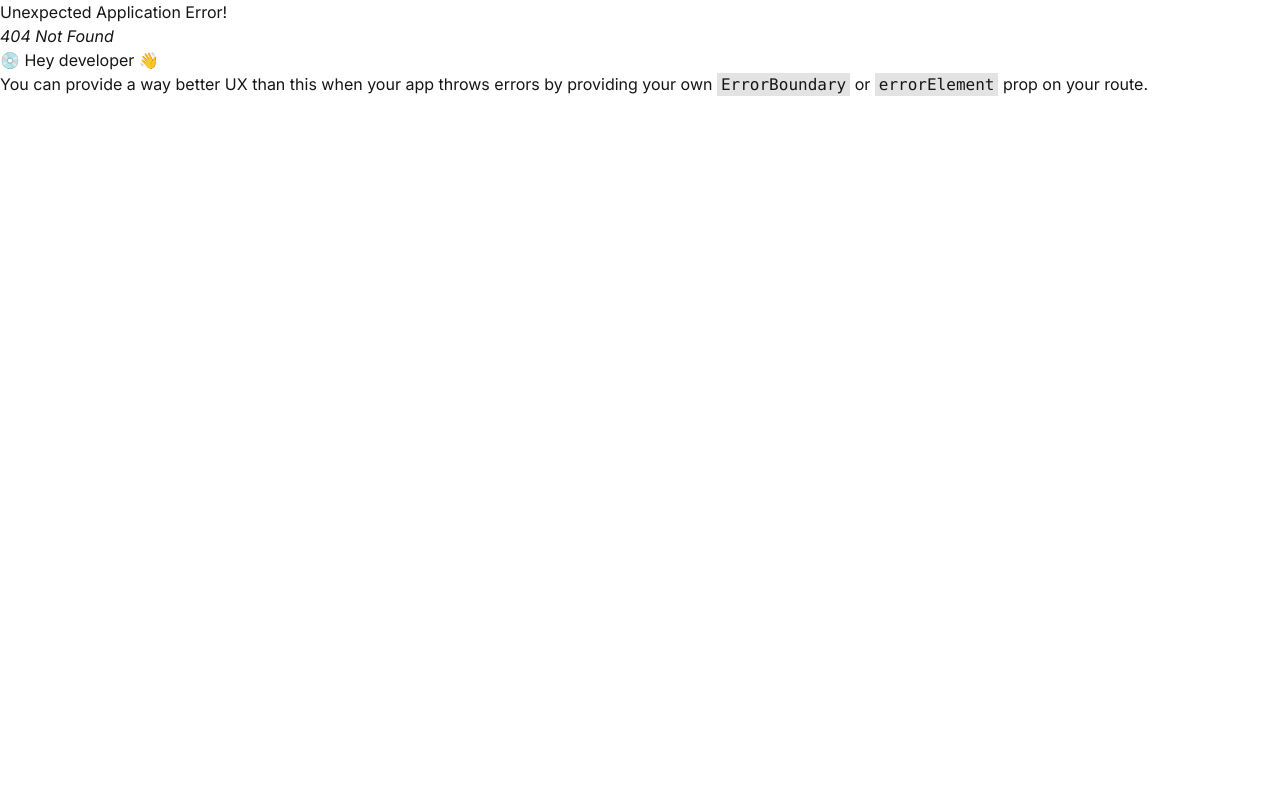
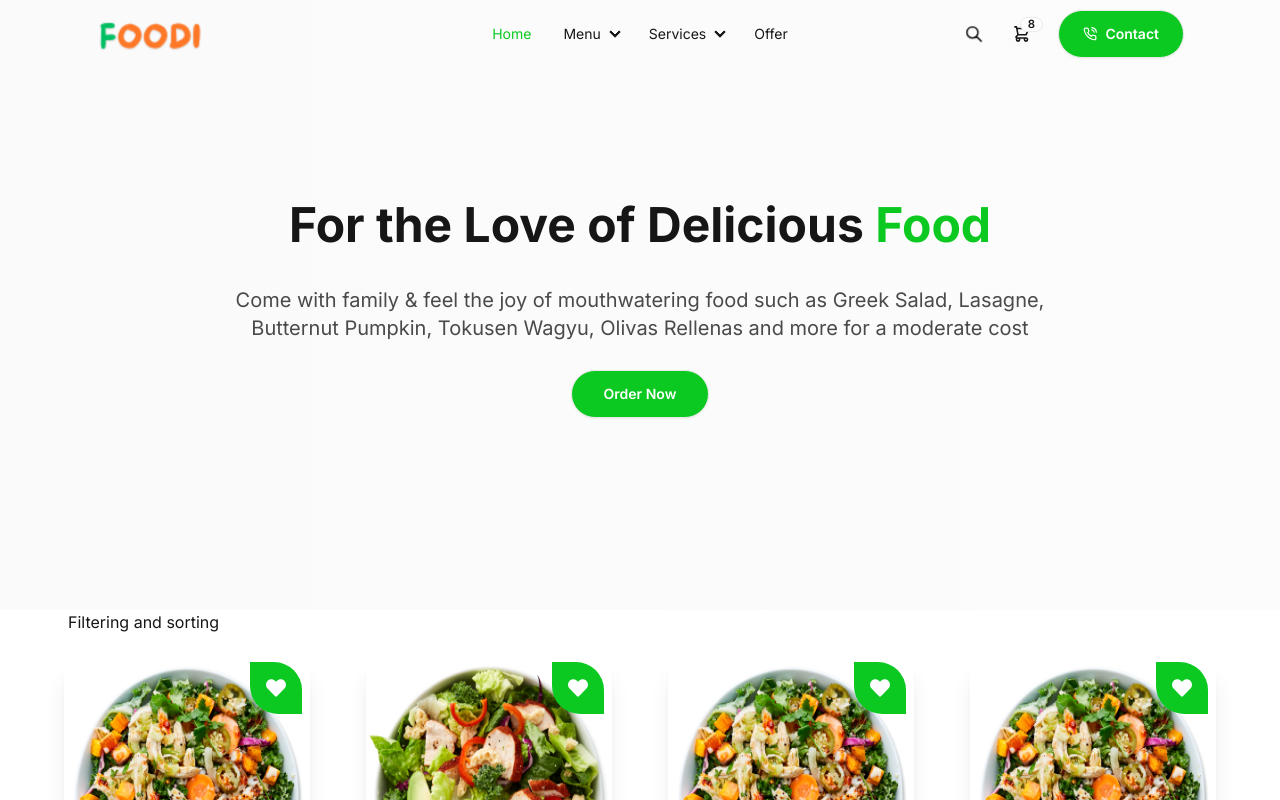
Before and after one commit to Madhushan13/my-mern-project, a React (Vite) app in the folder myfoody-client/: page /menu in a window 1280 px wide. Before the commit this address had no page. Shown: the top 800 px of the page. Built offline with nearby package versions, Linux system fonts and the light colour scheme.

Commit message:
updated Menu sections

```diff
--- a/myfoody-client/src/components/Cards.jsx
+++ b/myfoody-client/src/components/Cards.jsx
@@ -10,7 +10,7 @@
   };
 
   return (
-    <div className="card card-compact bg-base-100 w-96 shadow-xl">
+    <div className="card shadow-xl relative mx-5 md:my-5">
       <div
         className={`rating gap-1 absolute right-2 top-2 p-4 heartStar bg-green ${
           isHeartFilled ? "text-rose-500" : "text-white"
--- a/myfoody-client/src/components/Navbar.jsx
+++ b/myfoody-client/src/components/Navbar.jsx
@@ -22,14 +22,16 @@
   const navItems = (
     <>
       <li>
-        <a href="/">Home</a>
+        <a className="text-green" href="/">
+          Home
+        </a>
       </li>
       <li tabIndex={0}>
         <details>
           <summary>Menu</summary>
           <ul className="p-2">
             <li>
-              <a>All</a>
+              <a href="/menu">All</a>
             </li>
             <li>
               <a>Salad</a>
--- a/myfoody-client/src/layout/Main.jsx
+++ b/myfoody-client/src/layout/Main.jsx
@@ -8,7 +8,9 @@
   return (
     <div>
       <Navbar />
-      <Outlet />
+      <div className="min-h-screen">
+        <Outlet />
+      </div>
       <Footer />
     </div>
   );
--- /dev/null
+++ b/myfoody-client/src/pages/shop/Menu.jsx
@@ -0,0 +1,114 @@
+import React, { useEffect, useState } from "react";
+import Cards from "../../components/Cards";
+
+const Menu = () => {
+  const [menu, setMenu] = useState([]);
+  const [filteredItems, setFilteredItems] = useState([]);
+  const [selectedCategory, setSelectedCategory] = useState("all");
+  const [sortOption, setSortOption] = useState("default");
+
+  //Loading Data
+  useEffect(() => {
+    // Fetch data from the backend
+    const fetchData = async () => {
+      try {
+        const response = await fetch("/menu.json");
+        const data = await response.json();
+        //console.log(data);
+        setMenu(data);
+        setFilteredItems(data); // Initially, display all items
+      } catch (error) {
+        console.log("Error Fetching Data", error);
+      }
+    };
+
+    //Call the function
+    fetchData();
+  }, []);
+  //Filtering data base on category
+  const filterItems = (category) => {
+    const filtered =
+      category === "all"
+        ? menu
+        : menu.filter((item) => item.category === category);
+
+    setFilteredItems(filtered);
+    setSelectedCategory(category);
+  };
+
+  //Show all data function
+  const showAll = () => {
+    setFilteredItems(menu);
+    setSelectedCategory("all");
+  };
+
+  //Sorting based on A-Z, Z-A Low-High pricing
+
+  const handleSortChange = (option) => {
+    setSortOption(option);
+
+    // Logic for sorting based on the selected option
+    let sortedItems = [...filteredItems];
+
+    //Logic
+    switch (option) {
+      case "A-Z":
+        sortedItems.sort((a, b) => a.name.localeCompare(b.name));
+        break;
+      case "Z-A":
+        sortedItems.sort((a, b) => b.name.localeCompare(a.name));
+        break;
+      case "low-to-high":
+        sortedItems.sort((a, b) => a.price - b.price);
+        break;
+      case "high-to-low":
+        sortedItems.sort((a, b) => b.price - a.price);
+        break;
+      default:
+        // Do nothing for the "default" case
+        break;
+    }
+    setFilteredItems(sortedItems);
+  };
+
+  return (
+    <div>
+      {/* Menu banner */}
+      <div className="max-w-screen-2xl container mx-auto xl:px-24 px-4 bg-gradient-to-r from-0% from-[#FAFAFA] to-[#FCFCFC] to-100%">
+        <div className="py-48  flex flex-col items-center justify-center gap-8">
+          {/* text */}
+          <div className="text-center px-4 space-y-7">
+            <h2 className="md:text-5xl text-4xl font-bold md:leading-snug leading-snug">
+              For the Love of Delicious
+              <span className="text-green"> Food</span>
+            </h2>
+            <p className="text-[#4A4A4A] text-xl md:w-4/5 mx-auto">
+              Come with family & feel the joy of mouthwatering food such as
+              Greek Salad, Lasagne, Butternut Pumpkin, Tokusen Wagyu, Olivas
+              Rellenas and more for a moderate cost
+            </p>
+            {/* button */}
+            <button className="btn bg-green font-semibold text-white px-8 py-3 rounded-full">
+              Order Now
+            </button>
+          </div>
+        </div>
+      </div>
+
+      {/* Menu shop section */}
+      <div className="section-container">
+        {/* Filtering and sorting */}
+        <div className="py-4 px-6 md:pl-6 md:py-0">Filtering and sorting</div>
+
+        {/* Product cards */}
+        <div className="grid md:grid-cols-4 sm:grid-cols-2 grid-cols-1 gap-4 ">
+          {filteredItems.map((item) => (
+            <Cards key={item._id} item={item} />
+          ))}
+        </div>
+      </div>
+    </div>
+  );
+};
+
+export default Menu;
--- a/myfoody-client/src/router/Router.jsx
+++ b/myfoody-client/src/router/Router.jsx
@@ -1,6 +1,7 @@
 import { createBrowserRouter } from "react-router-dom";
 import Main from "../layout/Main";
 import { Home } from "../pages/home/Home";
+import Menu from "../pages/shop/Menu";
 const router = createBrowserRouter([
   {
     path: "/",
@@ -10,6 +11,11 @@
         path: "/",
         element: <Home />,
       },
+
+      {
+        path: "/menu",
+        element: <Menu />,
+      },
     ],
   },
 ]);
```
